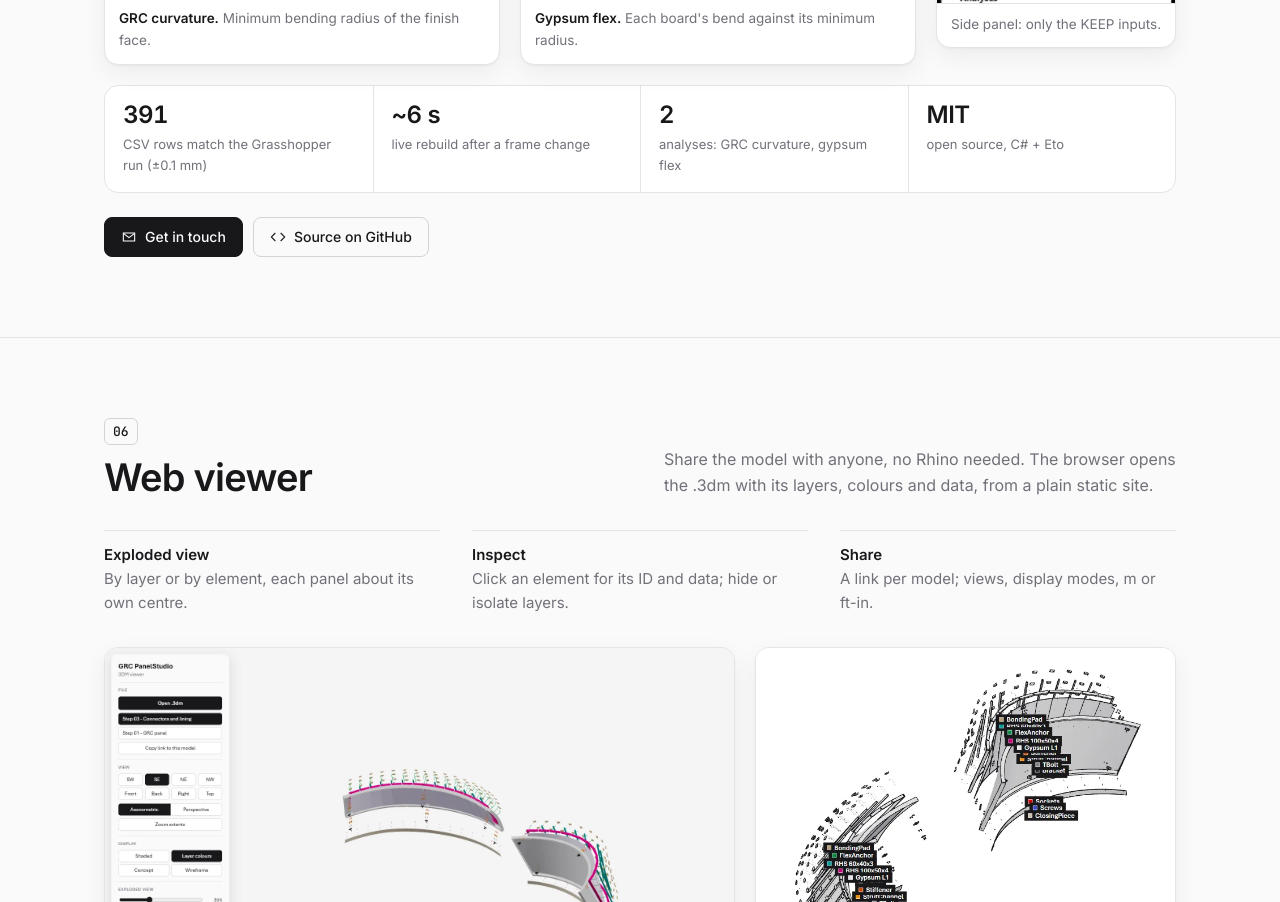
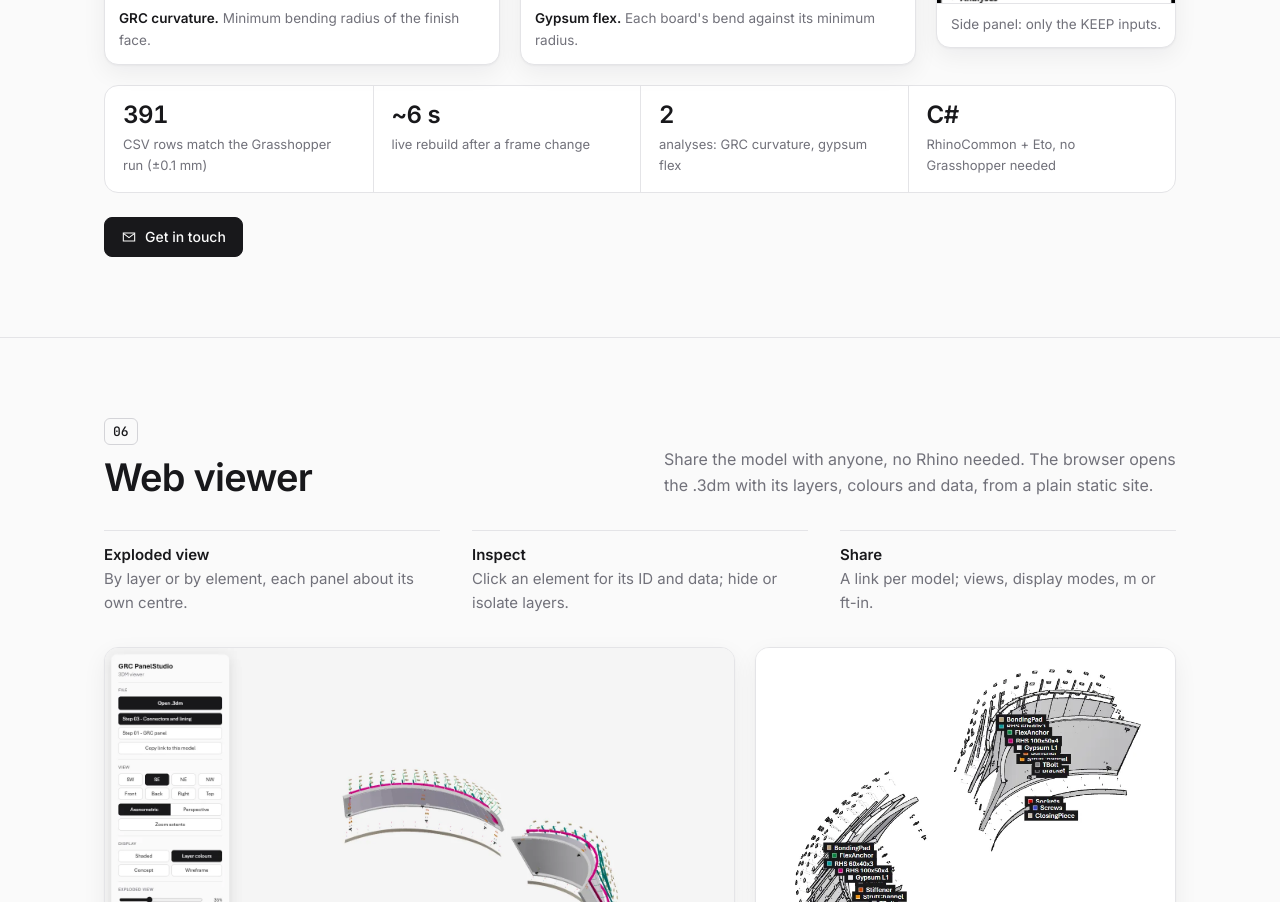
Before and after one commit to almeida-andre/site, a website: page grc-steelframelayout/index.html in a window 1280 px wide. Shown: the part 5168-6070 px from the top of the page. Drawn offline with Linux system fonts and the light colour scheme.

Commit message:
/grc-steelframelayout: remove GitHub link now that the plug-in repo is private
The "Source on GitHub" button would 404 for visitors, and the MIT /
open-source stat no longer applies; it now reads "C# · RhinoCommon + Eto".

Co-Authored-By: Claude Opus 5.5 <noreply@anthropic.com>

```diff
--- a/grc-steelframelayout/index.html
+++ b/grc-steelframelayout/index.html
@@ -471,7 +471,7 @@
             <div class="stat"><b>391</b><span><span data-l="en">CSV rows match the Grasshopper run (±0.1 mm)</span><span data-l="pt">linhas CSV iguais às do Grasshopper (±0,1 mm)</span></span></div>
             <div class="stat"><b>~6 s</b><span><span data-l="en">live rebuild after a frame change</span><span data-l="pt">para refazer após mudar o quadro</span></span></div>
             <div class="stat"><b>2</b><span><span data-l="en">analyses: GRC curvature, gypsum flex</span><span data-l="pt">análises: curvatura do GRC, flexão do gesso</span></span></div>
-            <div class="stat"><b>MIT</b><span><span data-l="en">open source, C# + Eto</span><span data-l="pt">código aberto, C# + Eto</span></span></div>
+            <div class="stat"><b>C#</b><span><span data-l="en">RhinoCommon + Eto, no Grasshopper needed</span><span data-l="pt">RhinoCommon + Eto, sem Grasshopper</span></span></div>
           </div>
           <div class="actions">
             <a class="btn" data-l="en" href="mailto:projetos@grid.arq.br?subject=GRC%20PanelStudio" data-umami-event="grc-plugin-contato" data-umami-event-lang="en">
@@ -481,10 +481,6 @@
             <a class="btn" data-l="pt" href="mailto:projetos@grid.arq.br?subject=GRC%20PanelStudio" data-umami-event="grc-plugin-contato" data-umami-event-lang="pt">
               <svg viewBox="0 0 24 24" fill="none" stroke="currentColor" stroke-width="1.6" aria-hidden="true"><path d="M3.5 6h17v12h-17z"/><path d="M3.5 6.5l8.5 6.5 8.5-6.5"/></svg>
               Entrar em contato
-            </a>
-            <a class="btn outline" href="https://github.com/almeida-andre/GRC-PanelStudio" target="_blank" rel="noopener" data-umami-event="grc-plugin-repo">
-              <svg viewBox="0 0 24 24" fill="none" stroke="currentColor" stroke-width="1.6" aria-hidden="true"><path d="M8 6l-6 6 6 6M16 6l6 6-6 6"/></svg>
-              <span data-l="en">Source on GitHub</span><span data-l="pt">Código no GitHub</span>
             </a>
           </div>
         </div>
```
